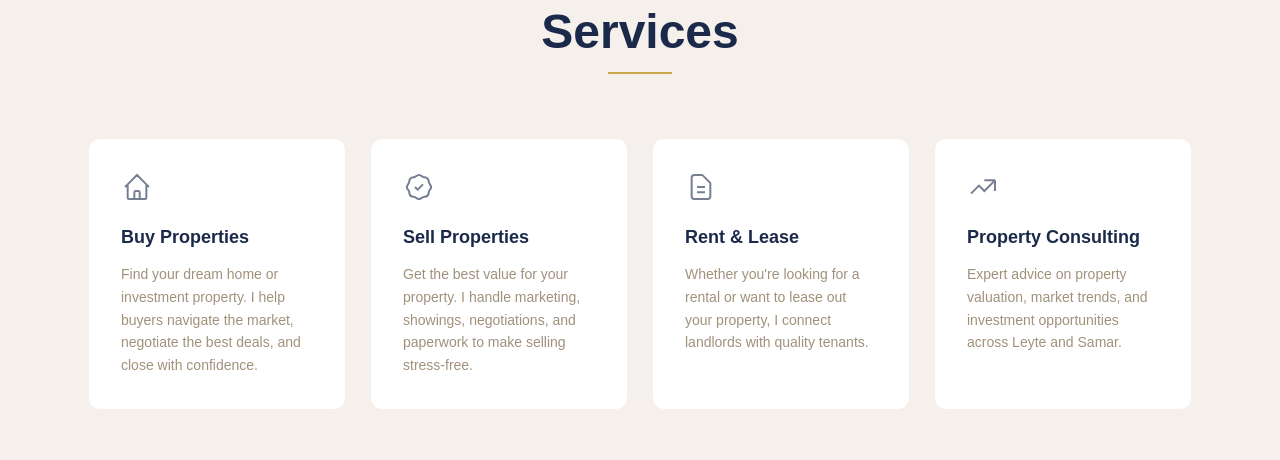
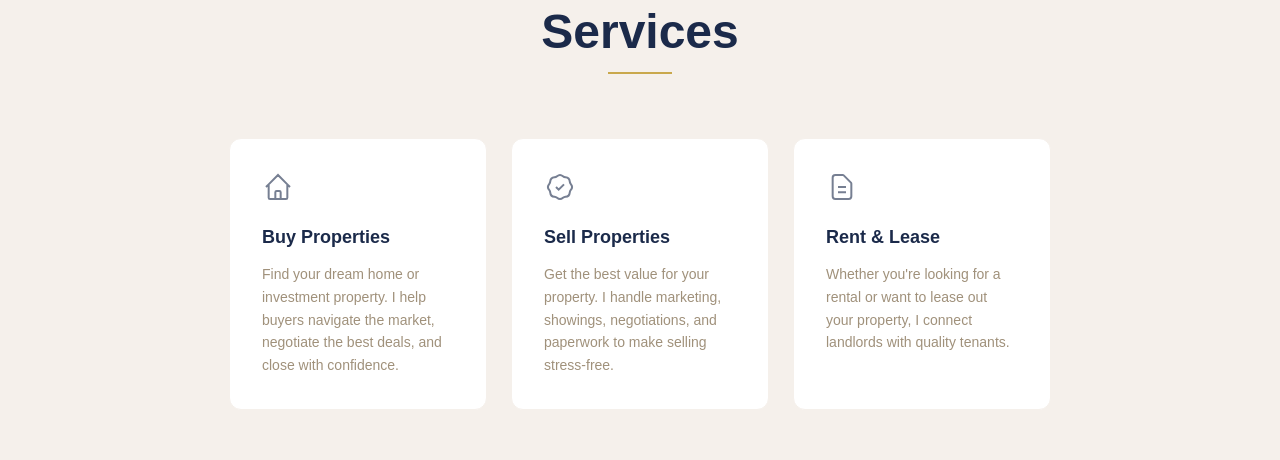
Before and after one commit to BrentJefferson/Glenda-timola, a React (Vite) app: page / in a window 1280 px wide. Shown: the part 920-1380 px from the top of the page. Built offline with nearby package versions, Linux system fonts and the light colour scheme.

Commit message:
Fix centering: switch grid to flexbox for Services & Testimonials sections

```diff
--- a/data/services.json
+++ b/data/services.json
@@ -13,10 +13,5 @@
     "title": "Rent & Lease",
     "description": "Whether you're looking for a rental or want to lease out your property, I connect landlords with quality tenants.",
     "icon": "file-text"
-  },
-  {
-    "title": "Property Consulting",
-    "description": "Expert advice on property valuation, market trends, and investment opportunities across Leyte and Samar.",
-    "icon": "chart-line"
   }
 ]
--- a/src/components/Services.jsx
+++ b/src/components/Services.jsx
@@ -33,11 +33,11 @@ export default function Services() {
           <div className="w-16 h-0.5 bg-gold mx-auto mt-4" />
         </div>
 
-        <div className="grid md:grid-cols-2 lg:grid-cols-4 gap-6">
+        <div className="flex flex-wrap justify-center gap-6">
           {services.map((service) => (
             <div
               key={service.title}
-              className="bg-white rounded-xl p-8 border border-cream hover:shadow-[0_8px_24px_rgba(27,42,74,0.08)] transition-all duration-300 group"
+              className="w-full sm:w-[calc(50%-0.75rem)] lg:w-[calc(25%-1.125rem)] bg-white rounded-xl p-8 border border-cream hover:shadow-[0_8px_24px_rgba(27,42,74,0.08)] transition-all duration-300 group"
             >
               <div className="text-navy/60 group-hover:text-gold transition-colors duration-300 mb-5">
                 {iconMap[service.icon]}
--- a/src/components/Testimonials.jsx
+++ b/src/components/Testimonials.jsx
@@ -80,9 +80,9 @@ export default function Testimonials() {
           <p className="text-center text-taupe">Testimonials coming soon.</p>
         ) : (
           <>
-            <div className="grid md:grid-cols-2 gap-6 max-w-4xl mx-auto">
+            <div className="flex flex-wrap justify-center gap-6 max-w-4xl mx-auto">
               {sliced.map((t) => (
-                <div key={t.id} className="bg-white rounded-xl p-8 border border-cream">
+                <div key={t.id} className="w-full md:w-[calc(50%-0.75rem)] bg-white rounded-xl p-8 border border-cream">
                   <div className="text-gold mb-4 flex gap-1">
                     {Array.from({ length: t.rating }).map((_, i) => (
                       <svg key={i} width="18" height="18" viewBox="0 0 24 24" fill="currentColor">
--- a/src/pages/TestimonialsPage.jsx
+++ b/src/pages/TestimonialsPage.jsx
@@ -86,9 +86,9 @@ export default function TestimonialsPage() {
           </div>
         </div>
 
-        <div className="grid md:grid-cols-2 gap-6 max-w-4xl mx-auto">
+        <div className="flex flex-wrap justify-center gap-6 max-w-4xl mx-auto">
           {testimonials.map((t) => (
-            <div key={t.id} className="bg-white rounded-xl p-8 border border-cream">
+            <div key={t.id} className="w-full md:w-[calc(50%-0.75rem)] bg-white rounded-xl p-8 border border-cream">
               <div className="text-gold mb-4 flex gap-1">
                 {Array.from({ length: t.rating }).map((_, i) => (
                   <svg key={i} width="18" height="18" viewBox="0 0 24 24" fill="currentColor">
```
